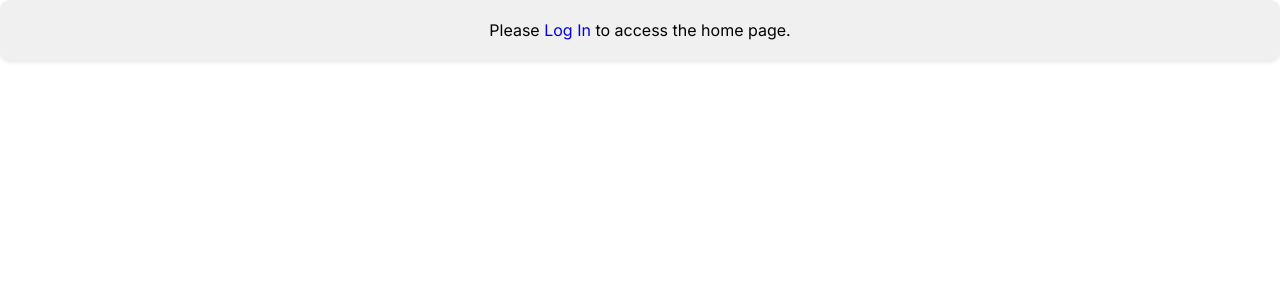
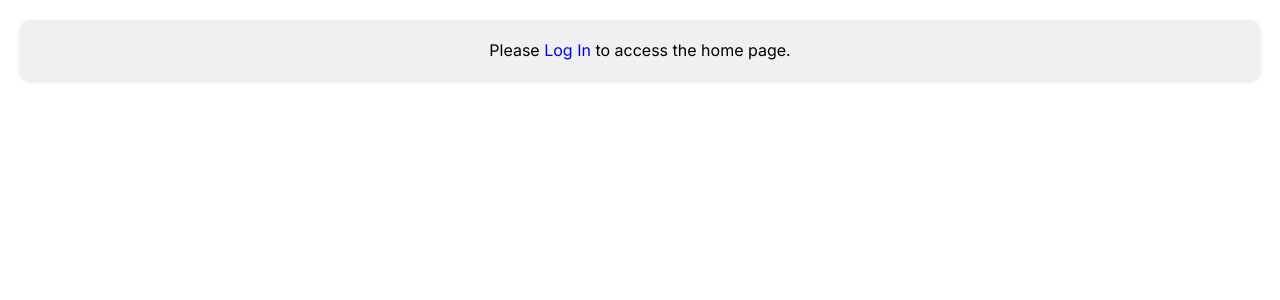
Before and after one commit to ivanlozic/jobs-tracker-app, a Next.js app: page / in a window 1280 px wide. Shown: the top 300 px of the page. Built offline with nearby package versions, Linux system fonts and the light colour scheme.

Commit message:
Separated conditional rendering into smaller components

```diff
--- a/app/page.module.css
+++ b/app/page.module.css
@@ -1,10 +1,13 @@
+/* page.module.css */
 .container {
   background-color: #f0f0f0;
   padding: 20px;
   text-align: center;
   border-radius: 10px;
   box-shadow: 0 2px 4px rgba(0, 0, 0, 0.1);
+  margin: 20px;
 }
+
 .container a {
   text-decoration: none;
 }
@@ -25,7 +28,7 @@
 .inputField {
   width: 100%;
   padding: 10px;
-  margin: 5px 0;
+  margin: 10px 0;
   border: 1px solid #ccc;
   border-radius: 5px;
 }
@@ -33,11 +36,15 @@
 .button {
   background-color: #0070f3;
   color: #fff;
-  padding: 10px 20px;
+  padding: 12px 20px;
   border: none;
   border-radius: 5px;
   margin: 10px 0;
   cursor: pointer;
+}
+
+.button:hover {
+  background-color: #0050c0;
 }
 
 .link {
--- a/app/page.tsx
+++ b/app/page.tsx
@@ -6,23 +6,27 @@ import { useSelector } from 'react-redux'
 import { RootState } from './reduxStore/reducers/userReducer'
 import styles from './page.module.css'
 
-export default function Home() {
-  const user = useSelector((state: RootState) => state.user)
-
+function LoggedInContent() {
   return (
-    <div>
-      {user.isLoggedIn ? (
     <div>
       <Navbar />
       <InputJobForm />
     </div>
-      ) : (
+  );
+}
+
+function NotLoggedInContent() {
+  return (
     <div className={styles.container}>
       <p>
-            Please <Link href='/login'>Log In</Link> to access the home page.
+        Please <Link href="/login">Log In</Link> to access the home page.
       </p>
     </div>
-      )}
-    </div>
-  )
+  );
 }
+
+export default function Home() {
+  const user = useSelector((state: RootState) => state.user);
+
+  return <div>{user.isLoggedIn ? <LoggedInContent /> : <NotLoggedInContent />}</div>;
+}
```
Lines whose indentation alone changed are shown as unchanged.
